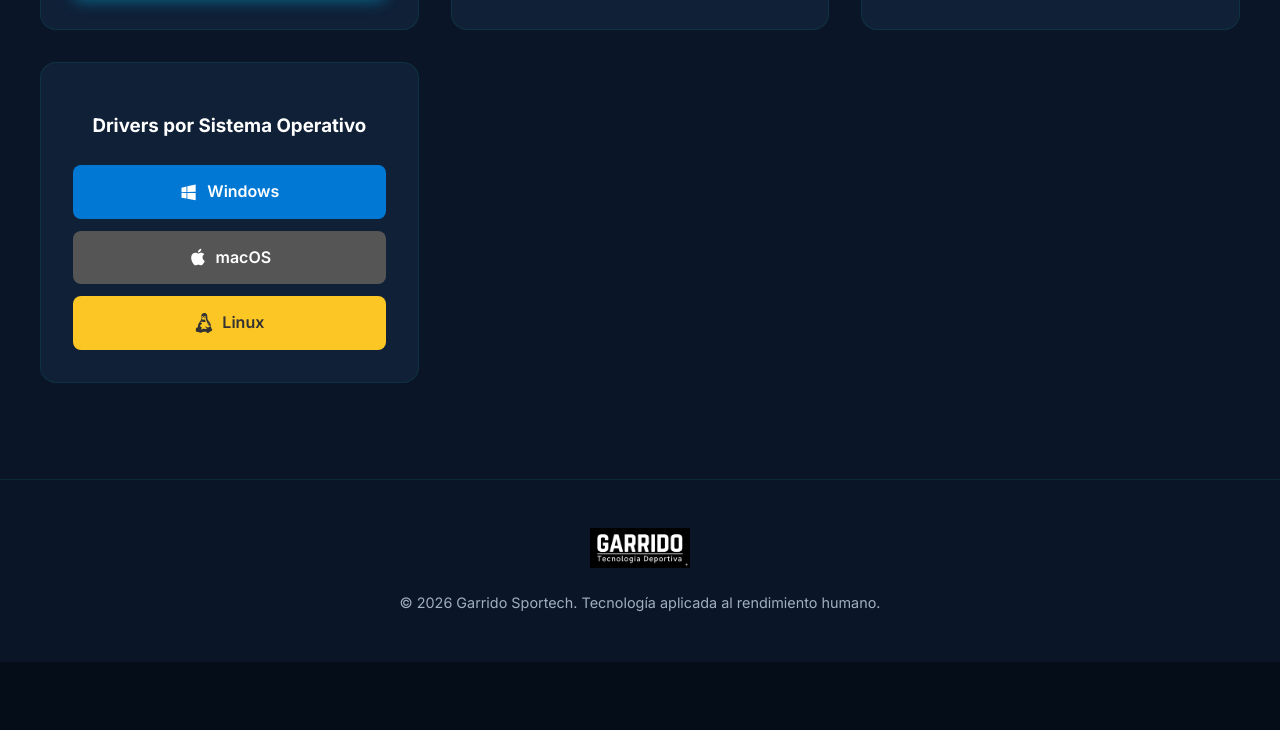
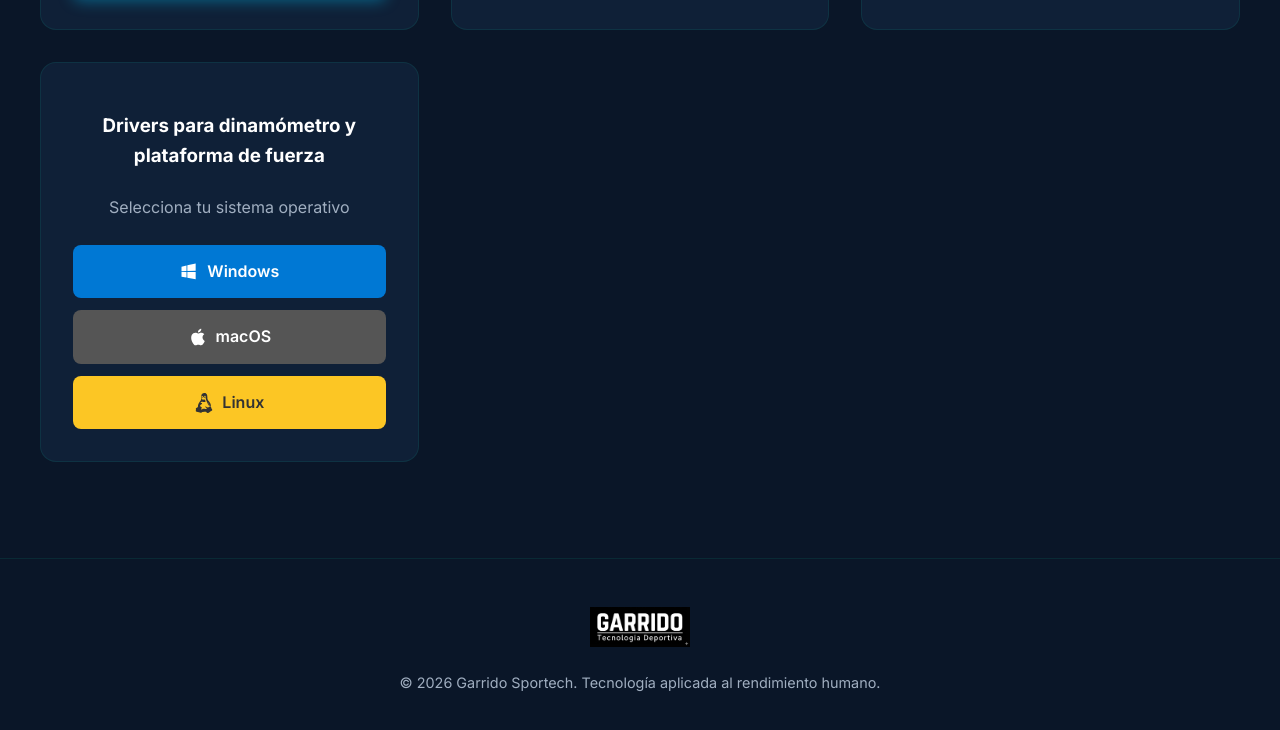
Before and after one commit to vgarrido1995/garridosportech, a plain HTML site: page index.html in a window 1280 px wide. Shown: the part 7181-7911 px from the top of the page. Before the commit the page ends 7843 px from the top, so only its background shows below. Drawn offline with Linux system fonts and the light colour scheme.

Commit message:
Especifica dispositivos compatibles en titulo de drivers

```diff
--- a/index.html
+++ b/index.html
@@ -1135,7 +1135,8 @@
 
                 <div class="download-category fade-in">
                     <div class="category-icon"></div>
-                    <h3>Drivers por Sistema Operativo</h3>
+                    <h3>Drivers para dinamómetro y plataforma de fuerza</h3>
+                    <p class="download-platform">Selecciona tu sistema operativo</p>
                     <div class="download-items">
                         <a href="https://github.com/vgarrido1995/garridosportech/releases/download/v1.0/CH34x_Install_Windows_v3_4.zip" class="download-btn windows">
                             <svg width="20" height="20" viewBox="0 0 24 24" fill="currentColor"><path d="M3 12V6.75l6-1.32v6.48L3 12zm17-9v8.75l-10 .15V5.21L20 3zM3 13l6 .09v6.81l-6-1.15V13zm17 .25V22l-10-1.91V13.1l10 .15z"/></svg>
```
